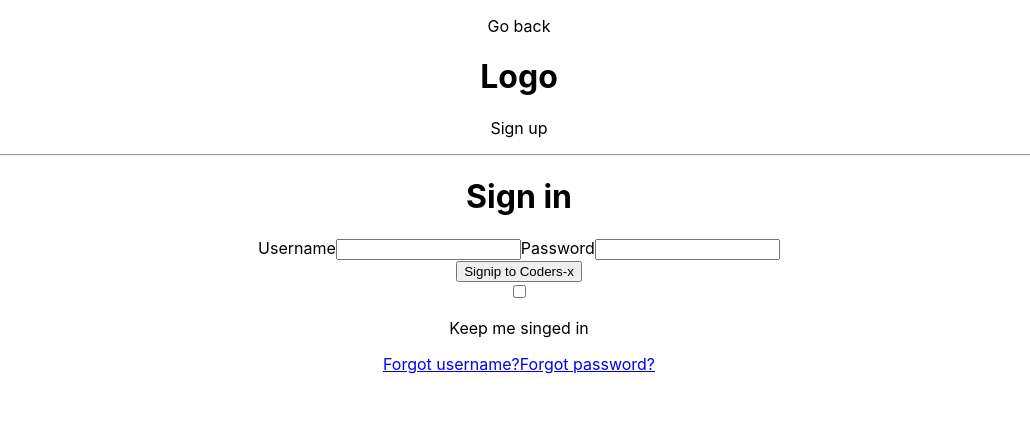
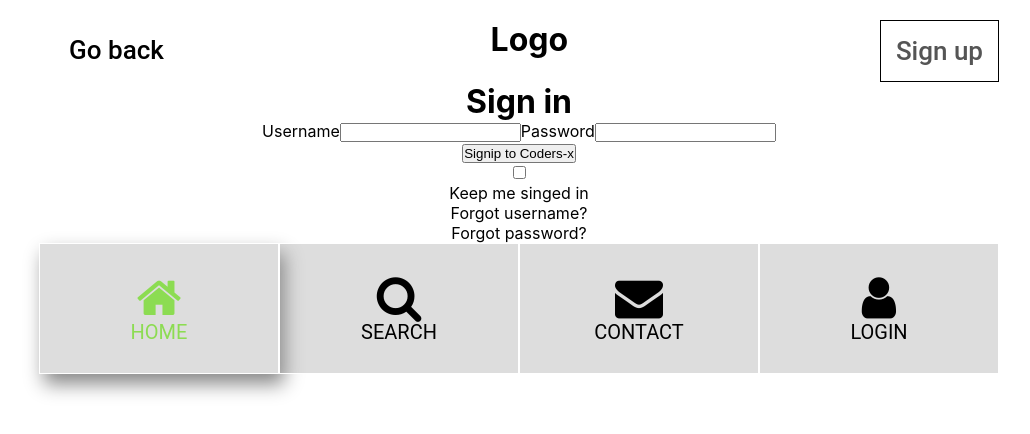
Before and after one commit to QuyenNC/codersx-react-todo-list, a React (Create React App) app in the folder my-app/: page / in a window 1280 px wide. Shown: the top 434 px of the page, without its empty margins (121-1151 px from the left). Built offline with nearby package versions, Linux system fonts and the light colour scheme.

Commit message:
Add components Tabmenu

```diff
--- a/my-app/package.json
+++ b/my-app/package.json
@@ -6,6 +6,7 @@
     "@testing-library/jest-dom": "^4.2.4",
     "@testing-library/react": "^9.5.0",
     "@testing-library/user-event": "^7.2.1",
+    "font-awesome": "^4.7.0",
     "react": "^16.13.1",
     "react-dom": "^16.13.1",
     "react-scripts": "3.4.3"
--- a/my-app/src/App.js
+++ b/my-app/src/App.js
@@ -1,15 +1,15 @@
 import React from 'react';
-import logo from './logo.svg';
 import './App.css';
 import Header from './components/Header';
 import LoginForm from './components/LoginForm';
+import TabMenu from './components/TabMenu';
 
 function App() {
   return (
     <div className="App">
       <Header />
-      <hr></hr>
       <LoginForm />
+      <TabMenu />
     </div>
   );
 }
--- /dev/null
+++ b/my-app/src/components/Header.css
@@ -0,0 +1,30 @@
+.Header{
+    display: flex;
+    justify-content: space-between;
+    margin-top: 20px;
+}
+.h-left{
+    margin-left: 15px;
+}
+.h-left p{
+    font-family: Roboto;
+    font-style: normal;
+    font-weight: 500;
+    font-size: 26px;
+    padding: 15px;
+    color: #000000;
+}
+.h-center{
+}
+.h-right{
+
+}
+.h-right p{
+    padding: 15px;
+    border: 1px solid black;
+    font-family: Roboto;
+    font-style: normal;
+    font-weight: 500;
+    font-size: 26px;
+    color: #555555;
+}
--- a/my-app/src/components/Header.js
+++ b/my-app/src/components/Header.js
@@ -1,11 +1,10 @@
 import React from 'react';
-
+import './Header.css';
 
 function Header(){
     return (
         <div className= "Header" >
             <div className="h-left">
-                <i className="fas fa-long-arrow-alt-left"></i>
                 <p>Go back</p>
             </div>
             <div className="h-center">
@@ -15,7 +14,7 @@ function Header(){
                 <p>Sign up</p>
             </div>
         </div>
-    )
+    );
 }
 
 
--- a/my-app/src/components/LoginForm.js
+++ b/my-app/src/components/LoginForm.js
@@ -21,8 +21,8 @@ function LoginForm(){
                 <p>Keep me singed in</p>
             </div>
             <div className="HelpWes">
-                <a href="#">Forgot username?</a>
-                <a href="#">Forgot password?</a>
+                <p >Forgot username?</p>
+                <p >Forgot password?</p>
             </div>
         </div>
     )
--- /dev/null
+++ b/my-app/src/components/TabMenu.css
@@ -0,0 +1,32 @@
+.TabMenu {
+    width: 100%;
+    background-color: #ddd;
+    display: flex;
+    justify-content: space-between;
+}
+.Menu-1{
+    width: 20%;
+    padding-top: 30px;
+    padding-bottom: 30px;
+    padding-left: 60px;
+    padding-right: 60px;
+    border: 0.1px solid #fff;
+}
+.Menu-1:hover{
+    border: 1px solid black;
+}
+.Menu-1 i{
+    font-size: 48px;
+
+}
+.Menu-1 p{
+    font-family: Roboto;
+    font-style: normal;
+    font-weight: normal;
+    font-size: 20px;
+    line-height: 21px;
+}
+.Active{
+    color: #8CDC52;
+    box-shadow: 5px 10px 18px #888888;
+}
--- /dev/null
+++ b/my-app/src/components/TabMenu.js
@@ -0,0 +1,29 @@
+import React from 'react';
+import 'font-awesome/css/font-awesome.min.css';
+import './TabMenu.css';
+
+function TabMenu(){
+    return (
+        <div className="TabMenu">
+            <div className="Menu-1 Active">
+                <i className="fa fa-fw fa-home"></i>
+                <p>HOME</p>
+            </div>
+            <div className="Menu-1">
+            <i className="fa fa-fw fa-search"></i>
+                <p>SEARCH</p>
+            </div>
+            <div className="Menu-1">
+            <i className="fa fa-fw fa-envelope"></i>
+                <p>CONTACT</p>
+            </div>
+            <div className="Menu-1">
+            <i className="fa fa-fw fa-user"></i>
+                <p>LOGIN</p>
+            </div>
+        </div>
+    )
+}
+
+
+export default TabMenu;
--- a/my-app/src/index.css
+++ b/my-app/src/index.css
@@ -1,5 +1,12 @@
+*{
+  padding: 0;
+  margin: 0;
+}
 body {
-  margin: 0;
+  max-width: 960px;
+  width: 100%;
+  box-sizing: border-box;
+  margin: 0 auto;
   font-family: -apple-system, BlinkMacSystemFont, 'Segoe UI', 'Roboto', 'Oxygen',
     'Ubuntu', 'Cantarell', 'Fira Sans', 'Droid Sans', 'Helvetica Neue',
     sans-serif;
```
Also changed, not shown: my-app/src/components/LoginForm.css (added), 1 other file (tests, documents, lock files or other folders).
